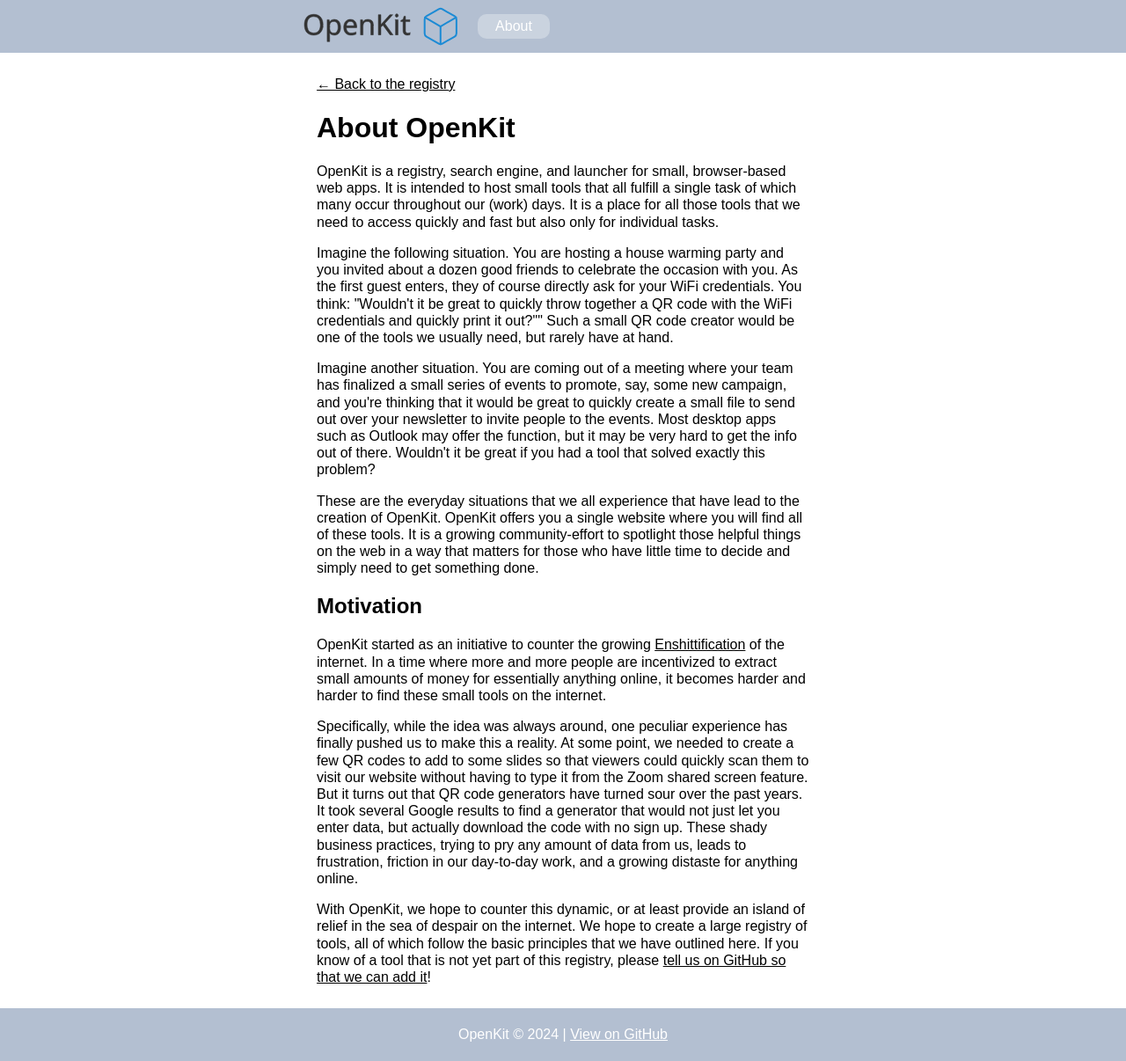
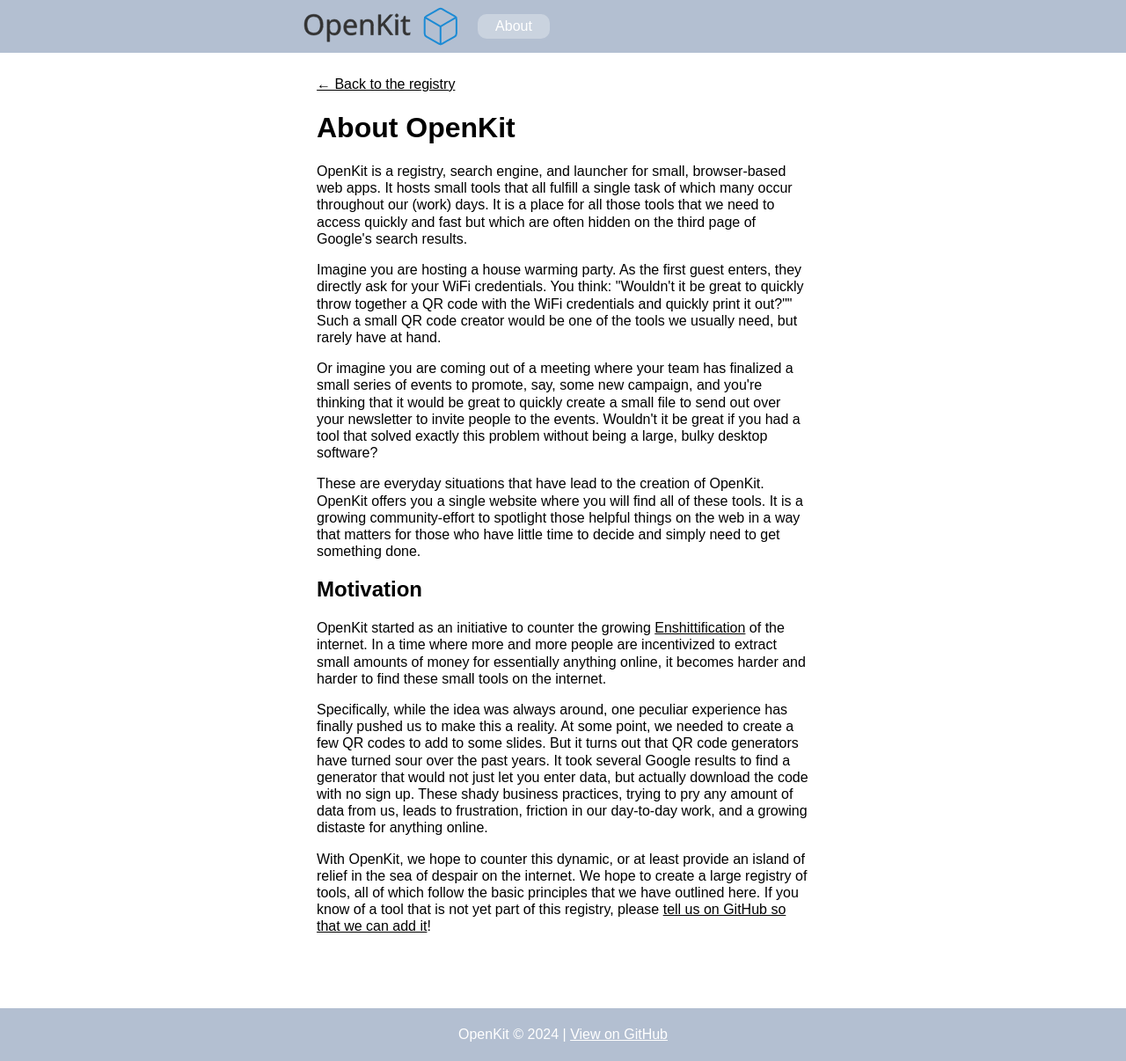
Before and after one commit to nathanlesage/openkit, a Jekyll site: the page built from about.html, in a window 1280 px wide. Shown: the whole page at 88% size. Built offline with Jekyll 4.4.1, drawn with Linux system fonts in a browser that asks for light colours.

Commit message:
fix: about page

```diff
--- a/about.html
+++ b/about.html
@@ -9,37 +9,35 @@
   <h1>About OpenKit</h1>
   <p>
     OpenKit is a registry, search engine, and launcher for small, browser-based
-    web apps. It is intended to host small tools that all fulfill a single task
-    of which many occur throughout our (work) days. It is a place for all those
-    tools that we need to access quickly and fast but also only for individual
-    tasks.
+    web apps. It hosts small tools that all fulfill a single task of which many
+    occur throughout our (work) days. It is a place for all those tools that we
+    need to access quickly and fast but which are often hidden on the third page
+    of Google's search results.
   </p>
 
   <p>
-    Imagine the following situation. You are hosting a house warming party and
-    you invited about a dozen good friends to celebrate the occasion with you.
-    As the first guest enters, they of course directly ask for your WiFi
-    credentials. You think: "Wouldn't it be great to quickly throw together a QR
-    code with the WiFi credentials and quickly print it out?"" Such a small QR
-    code creator would be one of the tools we usually need, but rarely have at hand.
+    Imagine you are hosting a house warming party. As the first guest enters,
+    they directly ask for your WiFi credentials. You think: "Wouldn't it be
+    great to quickly throw together a QR code with the WiFi credentials and
+    quickly print it out?"" Such a small QR code creator would be one of the
+    tools we usually need, but rarely have at hand.
   </p>
 
   <p>
-    Imagine another situation. You are coming out of a meeting where your team
-    has finalized a small series of events to promote, say, some new campaign,
-    and you're thinking that it would be great to quickly create a small file to
-    send out over your newsletter to invite people to the events. Most desktop
-    apps such as Outlook may offer the function, but it may be very hard to get
-    the info out of there. Wouldn't it be great if you had a tool that solved
-    exactly this problem?
+    Or imagine you are coming out of a meeting where your team has finalized a
+    small series of events to promote, say, some new campaign, and you're
+    thinking that it would be great to quickly create a small file to send out
+    over your newsletter to invite people to the events. Wouldn't it be great if
+    you had a tool that solved exactly this problem without being a large, bulky
+    desktop software?
   </p>
 
   <p>
-    These are the everyday situations that we all experience that have lead to
-    the creation of OpenKit. OpenKit offers you a single website where you will
-    find all of these tools. It is a growing community-effort to spotlight those
-    helpful things on the web in a way that matters for those who have little
-    time to decide and simply need to get something done.
+    These are everyday situations that have lead to the creation of OpenKit.
+    OpenKit offers you a single website where you will find all of these tools.
+    It is a growing community-effort to spotlight those helpful things on the
+    web in a way that matters for those who have little time to decide and
+    simply need to get something done.
   </p>
 
   <h2>Motivation</h2>
@@ -55,14 +53,12 @@
   <p>
     Specifically, while the idea was always around, one peculiar experience has
     finally pushed us to make this a reality. At some point, we needed to create
-    a few QR codes to add to some slides so that viewers could quickly scan them
-    to visit our website without having to type it from the Zoom shared screen
-    feature. But it turns out that QR code generators have turned sour over the
-    past years. It took several Google results to find a generator that would
-    not just let you enter data, but actually download the code with no sign up.
-    These shady business practices, trying to pry any amount of data from us,
-    leads to frustration, friction in our day-to-day work, and a growing
-    distaste for anything online.
+    a few QR codes to add to some slides. But it turns out that QR code
+    generators have turned sour over the past years. It took several Google
+    results to find a generator that would not just let you enter data, but
+    actually download the code with no sign up. These shady business practices,
+    trying to pry any amount of data from us, leads to frustration, friction in
+    our day-to-day work, and a growing distaste for anything online.
   </p>
 
   <p>
```
